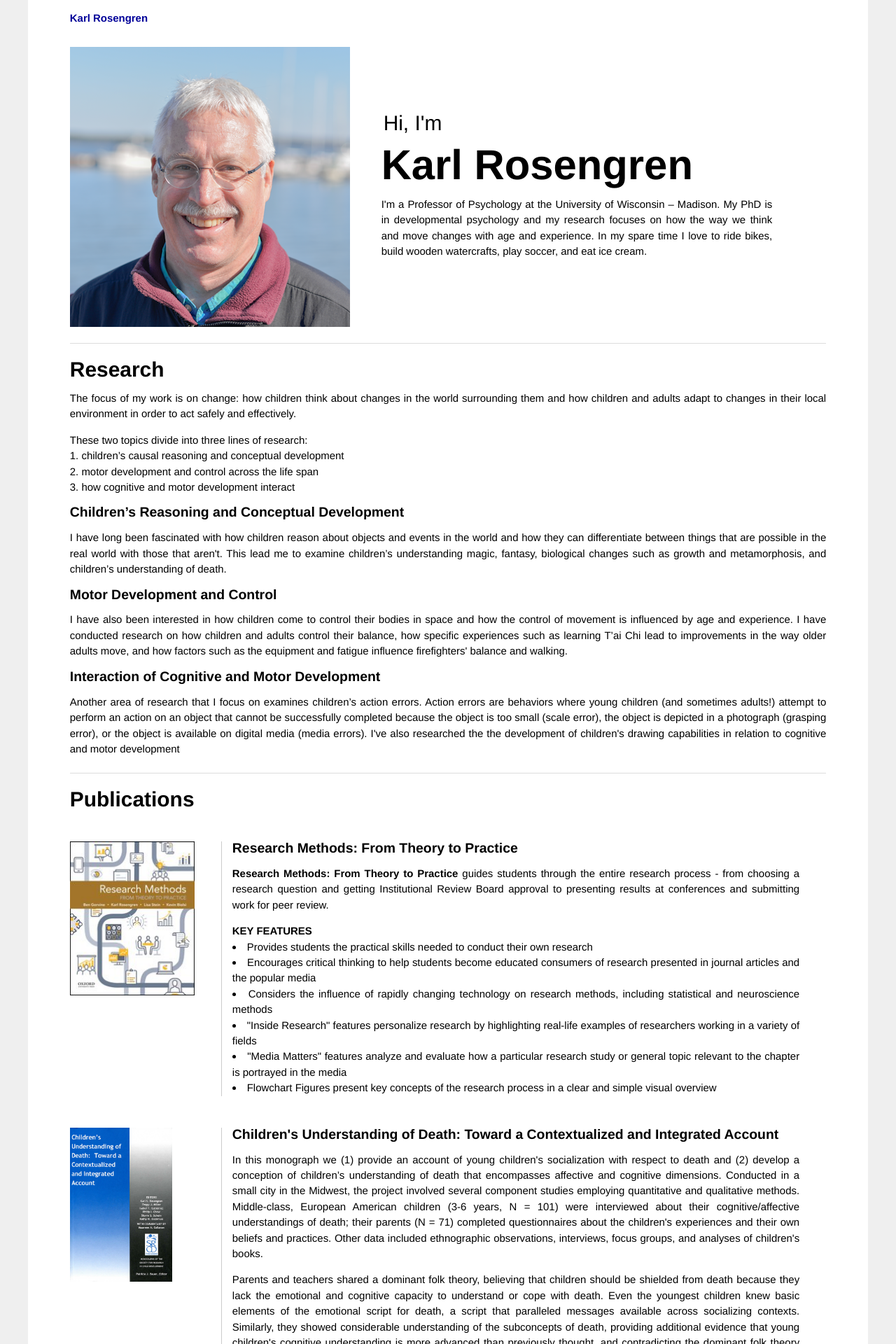
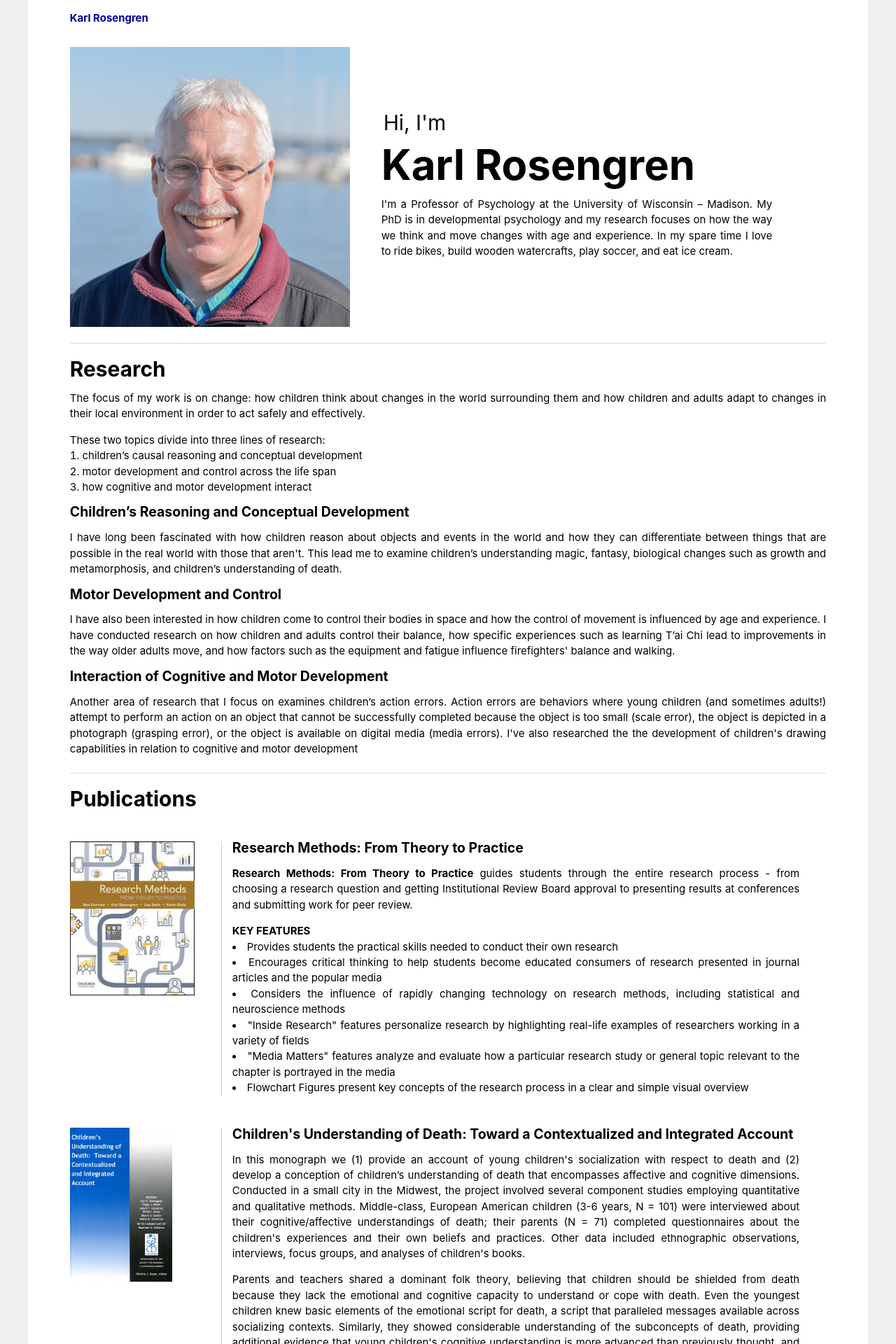
Before and after one commit to krosengren/krosengren.github.io, a Jekyll site: the page built from index.html, in a window 1280 px wide. Shown: the top 1920 px of the page at 70% size. Built offline with Jekyll 4.4.1, drawn with Linux system fonts in a browser that asks for light colours; Markdown is read by kramdown in place of the engine named in the settings.

Commit message:
Prioritize system fonts as default

```diff
--- a/css/main.css
+++ b/css/main.css
@@ -14,7 +14,8 @@
 
 body {
   background: #EFEFEF;
-  font: 13.34px Helvetica, Arial, sans-serif;
+  font: 13.34px -apple-system, BlinkMacSystemFont, "Segoe UI", Roboto, Helvetica, Arial, sans-serif, "Apple Color Emoji", "Segoe UI Emoji", "Segoe UI Symbol";
+;
   font-size: small;
   text-align: center;
 }
```
